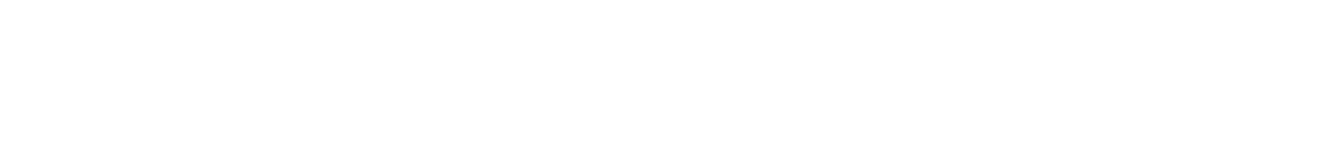
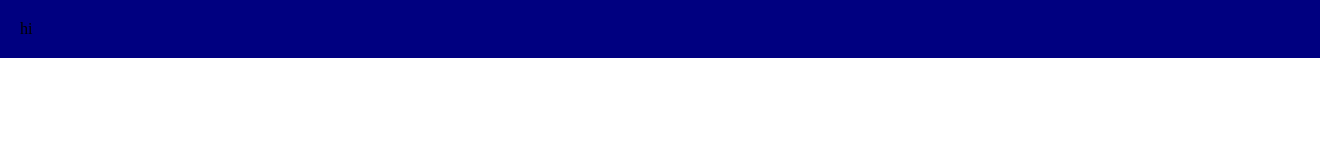
Before and after one commit to anishat17/webjam-2020, a website: page index.html in a window 1280 px wide. Shown: the whole page, 1320 px wide, since content can reach past the window. Drawn offline with nearby package versions, Linux system fonts and the light colour scheme.

Commit message:
top bar added

```diff
--- a/index.html
+++ b/index.html
@@ -3,8 +3,10 @@
 
     <head>
         <link href="styles.css" rel="stylesheet" type="text/css"/>
+
     </head>
     <body>
+        <div class = "top-bar"> hi</div>
         <script src="https://ajax.googleapis.com/ajax/libs/jquery/3.5.1/jquery.min.js"></script>
     </body>
 </html>
--- a/styles.css
+++ b/styles.css
@@ -1,3 +1,12 @@
 body{
     margin: auto;
 }
+
+.top-bar{
+	display: flex;
+	justify-content: space-between;
+	padding: 20px;
+	background-color: navy;
+	min-width: 100%;
+	float: center;
+}
```
